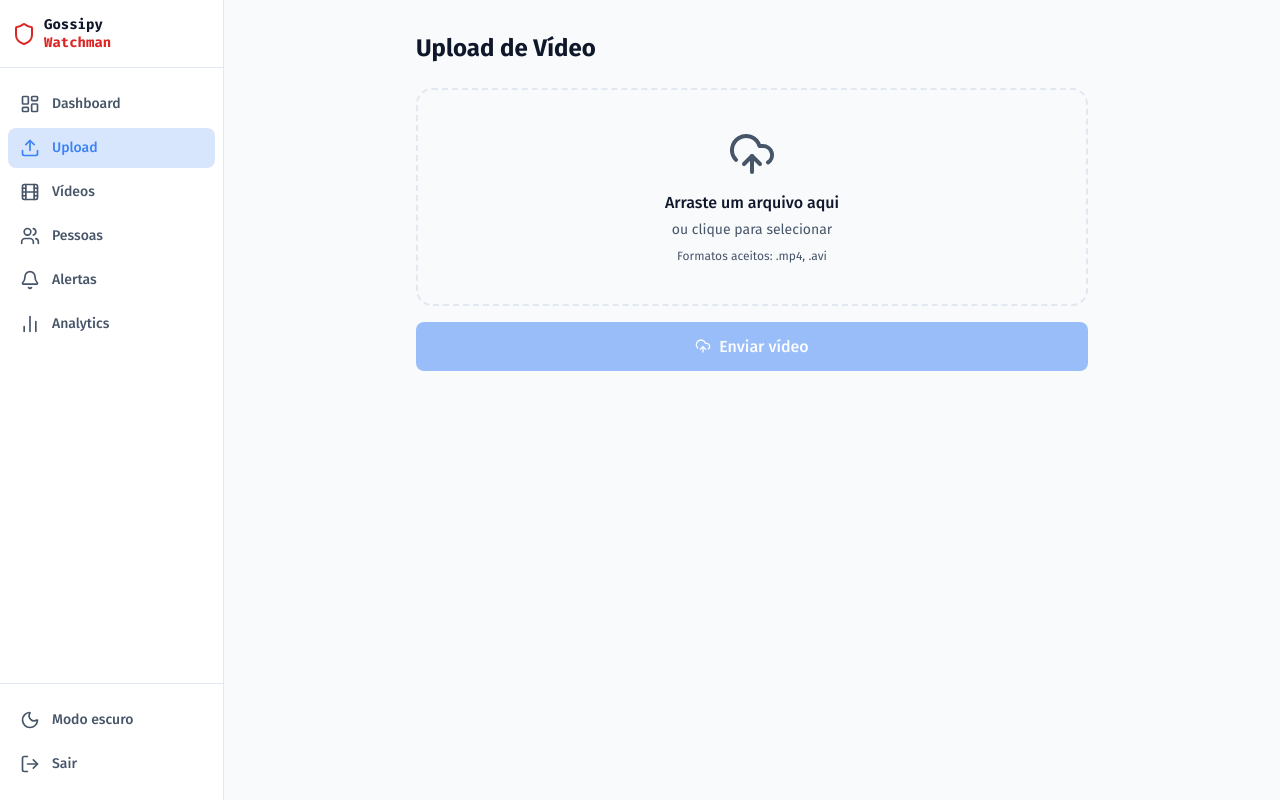
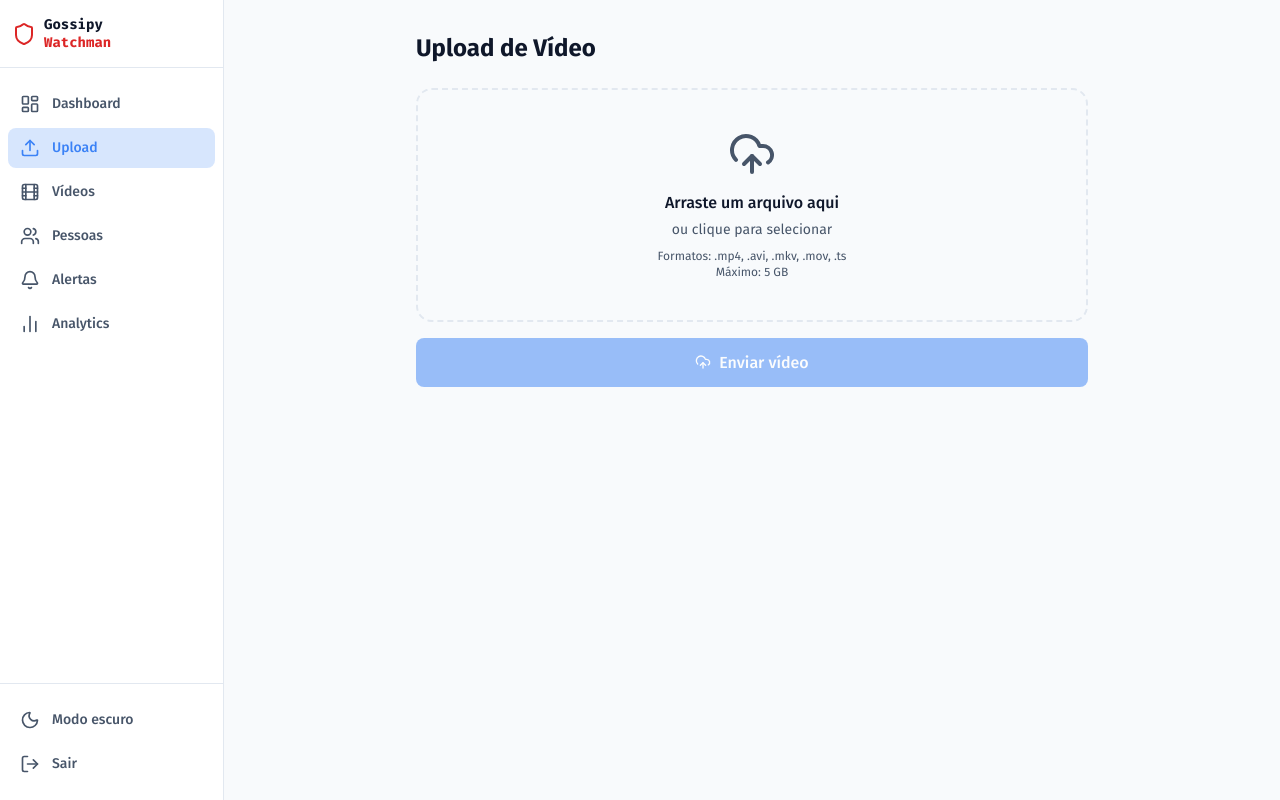
Before and after one commit to pietrovinicius/Gossipy-Watchman, a React app in the folder frontend/: page /upload in a window 1280 px wide. Built offline with nearby package versions, Linux system fonts and the light colour scheme; no server answers; sample sign-in values are in the browser's storage; the HTML template or start-up script is replaced by a standard one.

Commit message:
feat(upload): mostra limite 5GB + novos formatos na tela de upload

```diff
--- a/frontend/src/pages/Upload.jsx
+++ b/frontend/src/pages/Upload.jsx
@@ -4,7 +4,8 @@ import { UploadCloud, FileVideo, CheckCircle, AlertCircle, X } from 'lucide-reac
 import Layout from '../components/Layout'
 import api from '../services/api'
 
-const ALLOWED = ['.mp4', '.avi']
+const ALLOWED = ['.mp4', '.avi', '.mkv', '.mov', '.ts']
+const MAX_SIZE_GB = 5
 
 function getExt(name) {
   return name.slice(name.lastIndexOf('.')).toLowerCase()
@@ -27,7 +28,7 @@ export default function Upload() {
     setExtError('')
     setProgress(0)
     if (!ALLOWED.includes(getExt(f.name))) {
-      setExtError(`Formato não suportado: "${getExt(f.name)}". Use .mp4 ou .avi.`)
+      setExtError(`Formato não suportado: "${getExt(f.name)}". Use .mp4, .avi, .mkv, .mov ou .ts.`)
       setFile(null)
       return
     }
@@ -124,11 +125,12 @@ export default function Upload() {
               <UploadCloud className="w-12 h-12 text-text-muted mx-auto mb-3" aria-hidden="true" />
               <p className="text-text-base font-medium">Arraste um arquivo aqui</p>
               <p className="text-text-muted text-sm mt-1">ou clique para selecionar</p>
-              <p className="text-xs text-text-muted mt-2">Formatos aceitos: .mp4, .avi</p>
+              <p className="text-xs text-text-muted mt-2">Formatos: .mp4, .avi, .mkv, .mov, .ts</p>
+              <p className="text-xs text-text-muted">Máximo: {MAX_SIZE_GB} GB</p>
               <input
                 ref={inputRef}
                 type="file"
-                accept=".mp4,.avi"
+                accept=".mp4,.avi,.mkv,.mov,.ts"
                 className="hidden"
                 aria-hidden="true"
                 onChange={(e) => e.target.files[0] && selectFile(e.target.files[0])}
```
